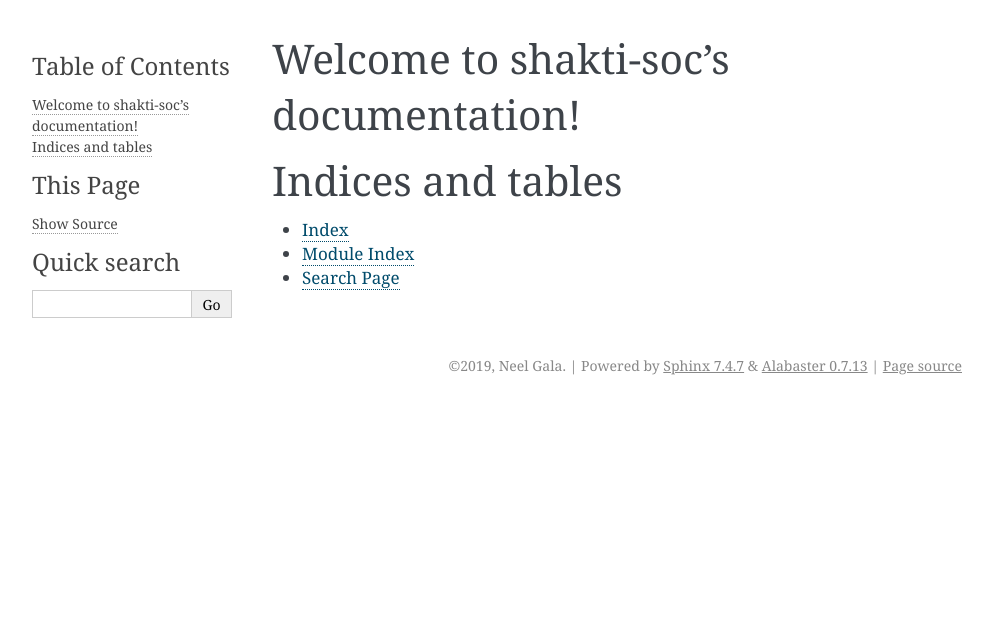
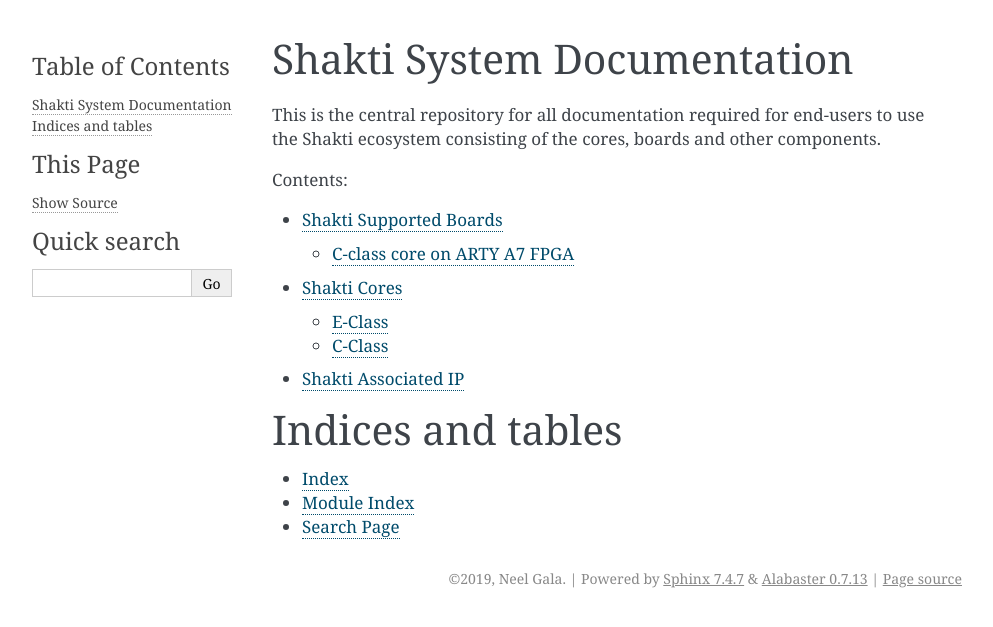
Before and after one commit to Rajssss/shakti-soc, a Sphinx documentation site: the page built from docs/index.rst, in a window 1280 px wide. Shown: the top 627 px of the page, without its empty margins (148-1141 px from the left). Built offline with Sphinx 7.4.7, drawn with Linux system fonts in a browser that asks for light colours.

Commit message:
updated the docs

```diff
--- /dev/null
+++ b/docs/boards/artya7-100t-cclass/index.rst
@@ -0,0 +1,2 @@
+C-class core on ARTY A7 FPGA
+============================
--- /dev/null
+++ b/docs/cores/cclass.rst
@@ -0,0 +1,2 @@
+C-Class
+=======
--- /dev/null
+++ b/docs/cores/eclass.rst
@@ -0,0 +1,2 @@
+E-Class
+=======
--- a/docs/index.rst
+++ b/docs/index.rst
@@ -1,16 +1,16 @@
-.. shakti-soc documentation master file, created by
-   sphinx-quickstart on Tue Apr 30 14:54:32 2019.
-   You can adapt this file completely to your liking, but it should at least
-   contain the root `toctree` directive.
-
-Welcome to shakti-soc's documentation!
-======================================
+Shakti System Documentation
+===========================
+This is the central repository for all documentation required
+for end-users to use the Shakti ecosystem consisting of the
+cores, boards and other components.
 
 .. toctree::
    :maxdepth: 2
    :caption: Contents:
 
-
+   ./boards/index.rst
+   ./cores/index.rst
+   ./ip/index.rst
 
 Indices and tables
 ==================
--- /dev/null
+++ b/docs/ip/index.rst
@@ -0,0 +1,2 @@
+Shakti Associated IP
+====================
```
Also changed, not shown: docs/boards/index.rst (added, +8 -0 lines), docs/cores/index.rst (added, +9 -0 lines).
